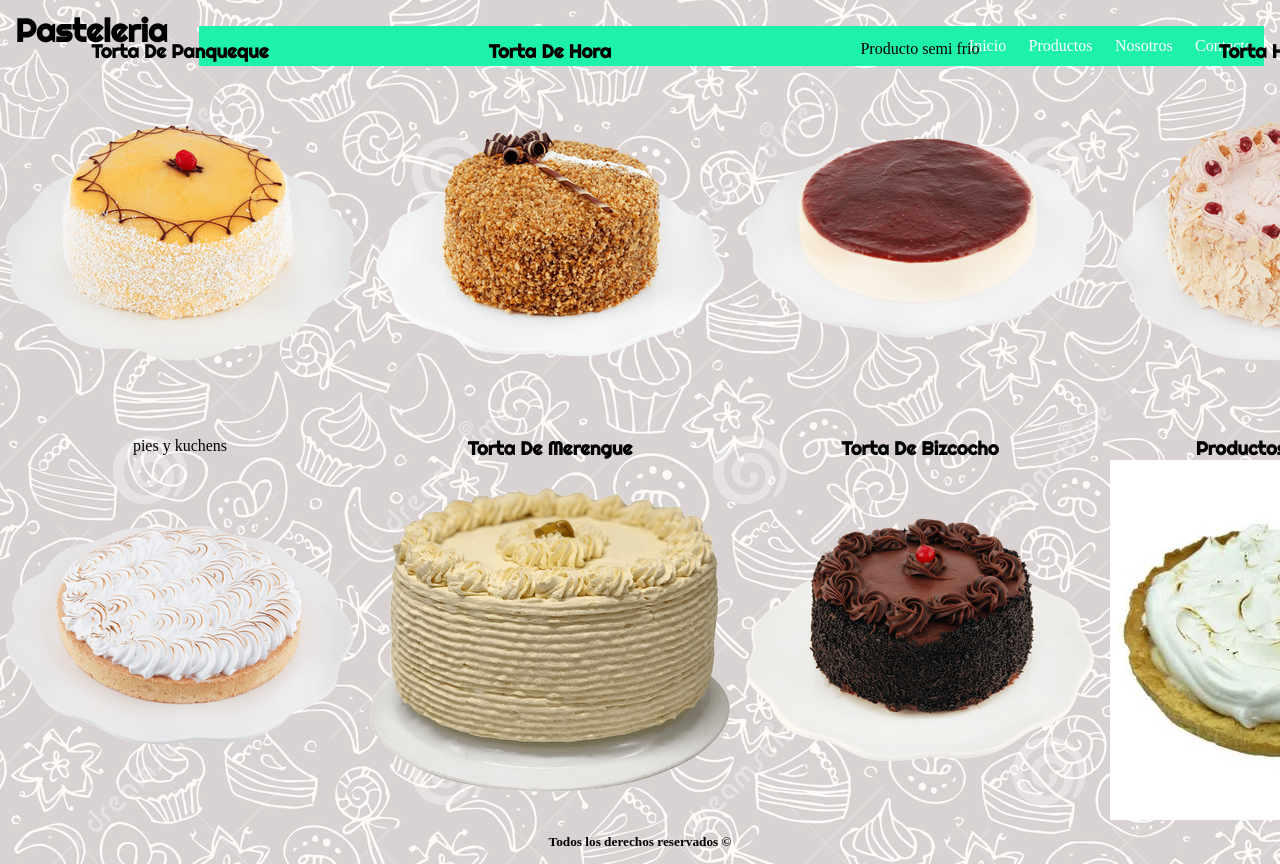
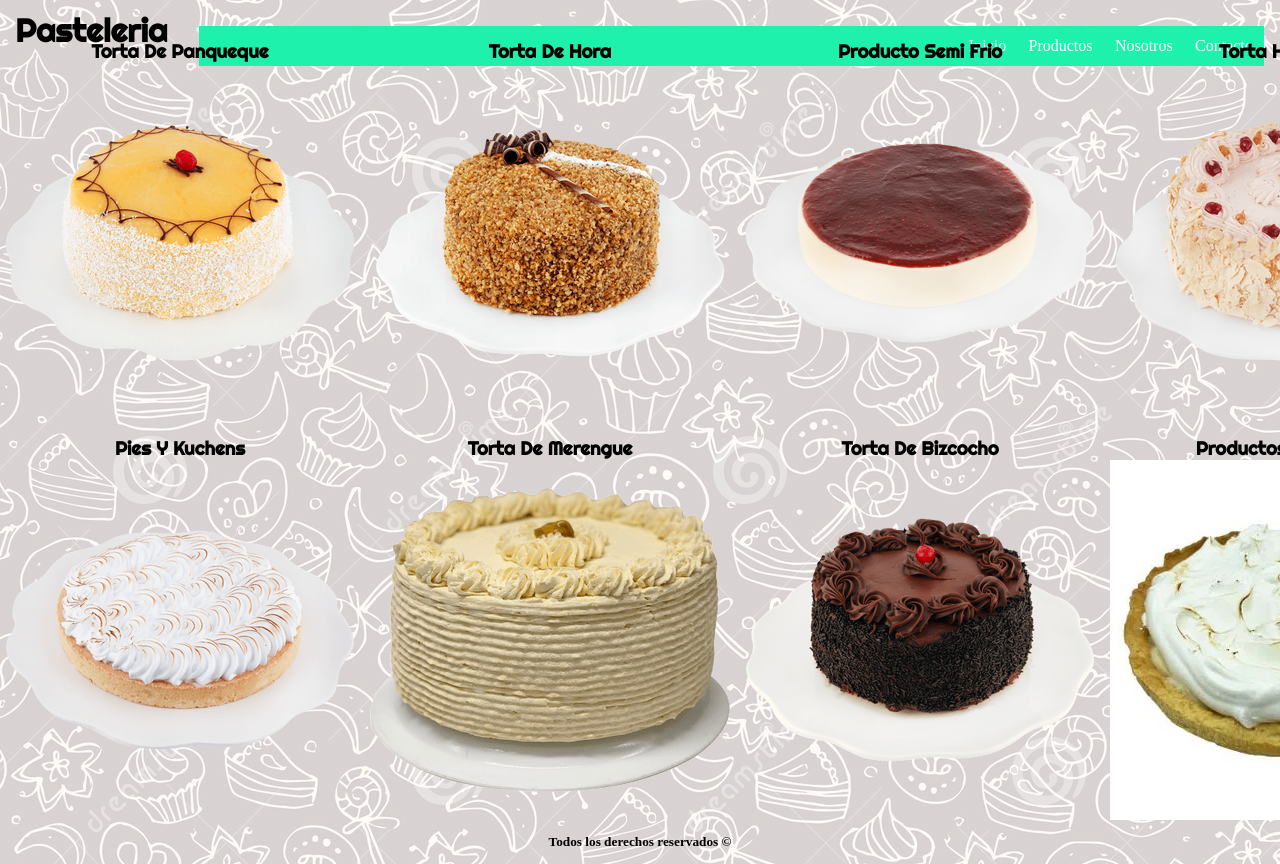
Before and after one commit to gomit0/proyecto, a plain HTML site: page productos.html in a window 1280 px wide. Shown: the top 864 px of the page. Drawn offline with Linux system fonts and the light colour scheme.

Commit message:
se agregan productos

```diff
--- a/productos.html
+++ b/productos.html
@@ -34,9 +34,9 @@
         <section class="productos">
             <div class="prod panqueque"><h3>torta de Panqueque</h3><img class="" src="./img/pqq/naranja.jpg" alt=""></div>
             <div class="prod hoja"><h3>torta de hora</h3><img class="" src="./img/milh/caro.jpg" alt=""></div>
-            <div class="prod frio"><h3></h3>Producto semi frio<img class="" src="./img/frio/cheese fram.jpg" alt=""></div>
+            <div class="prod frio"><h3>Producto semi frio</h3><img class="" src="./img/frio/cheese fram.jpg" alt=""></div>
             <div class="prod hojarasca"><h3>torta hojarasca</h3><img class="" src="./img/hoja/snjorge.jpg" alt=""></div>
-            <div class="prod pies"><h3></h3>pies y kuchens<img class="" src="./img/pie/limon.jpg" alt=""></div>
+            <div class="prod pies"><h3>pies y kuchens</h3><img class="" src="./img/pie/limon.jpg" alt=""></div>
             <div class="prod merengue"><h3>torta de merengue</h3><img class="" src="./img/mrg/lucuma.jpg" alt=""></div>
             <div class="prod bizcocho"><h3>torta de bizcocho</h3><img class="" src="./img/bcc/trufa.jpg" alt=""></div>
             <div class="prod sin azucar"><h3>Productos sin azucar</h3><img class="" src="./img/sin/limon.jpg" alt=""></div>
```
